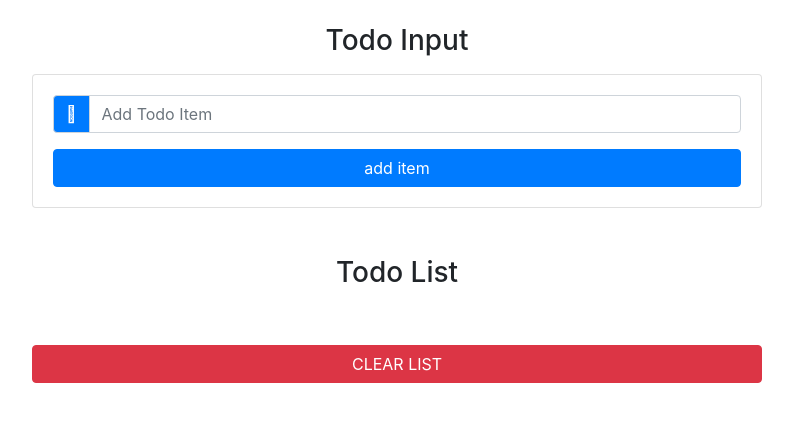
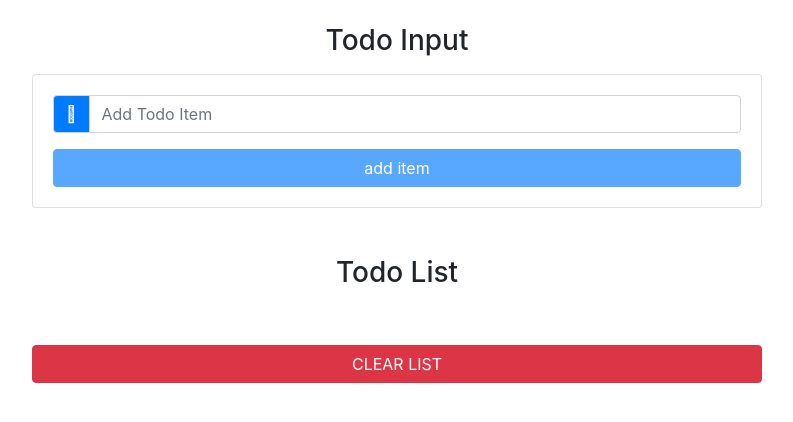
Before and after one commit to Ashley-King/react-todo-list, a React (Create React App) app: page / in a window 1280 px wide. Shown: the top 422 px of the page, without its empty margins (243-1036 px from the left). Built offline with nearby package versions, Linux system fonts and the light colour scheme.

Commit message:
finished app

```diff
--- a/src/App.js
+++ b/src/App.js
@@ -45,7 +45,8 @@
       return {
         items: updatedList,
         item: itemToEdit.title,
-        id: id
+        id: id,
+        editItem: true
       };
     });
   };
--- a/src/components/TodoInput.js
+++ b/src/components/TodoInput.js
@@ -20,8 +20,16 @@
               onChange={handleChange}
             />
           </div>
-          <button type="submit" className="btn btn-block btn-primary mt-3">
-            add item
+          <button
+            type="submit"
+            disabled={item ? false : true}
+            className={
+              editItem
+                ? "btn btn-block btn-success mt-3"
+                : "btn btn-block btn-primary mt-3"
+            }
+          >
+            {editItem ? "edit item" : "add item"}
           </button>
         </form>
       </div>
```
